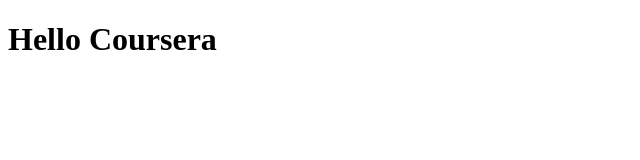
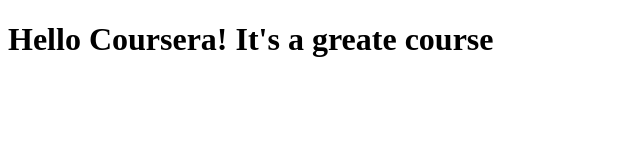
Before and after one commit to andreneris/coursera-test, a plain HTML site: page site/index.html in a window 1280 px wide. Shown: the whole page, without its empty margins (0-640 px from the left). Drawn offline with Linux system fonts and the light colour scheme.

Commit message:
Small addition to our page content.

```diff
--- a/site/index.html
+++ b/site/index.html
@@ -4,6 +4,6 @@
 	<title>Hello Coursera</title>
 </head>
 <body>
-<h1>Hello Coursera</h1>
+<h1>Hello Coursera! It's a greate course</h1>
 </body>
 </html>
```
